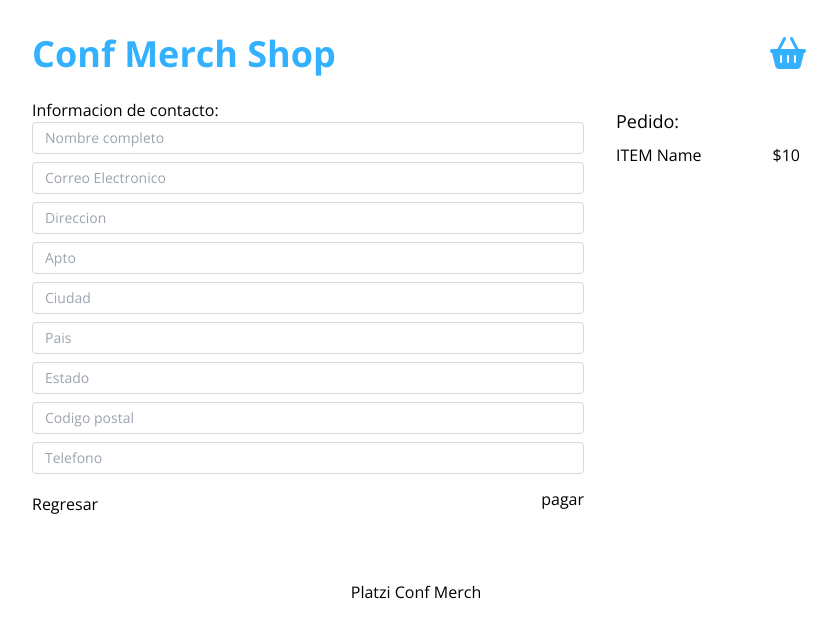
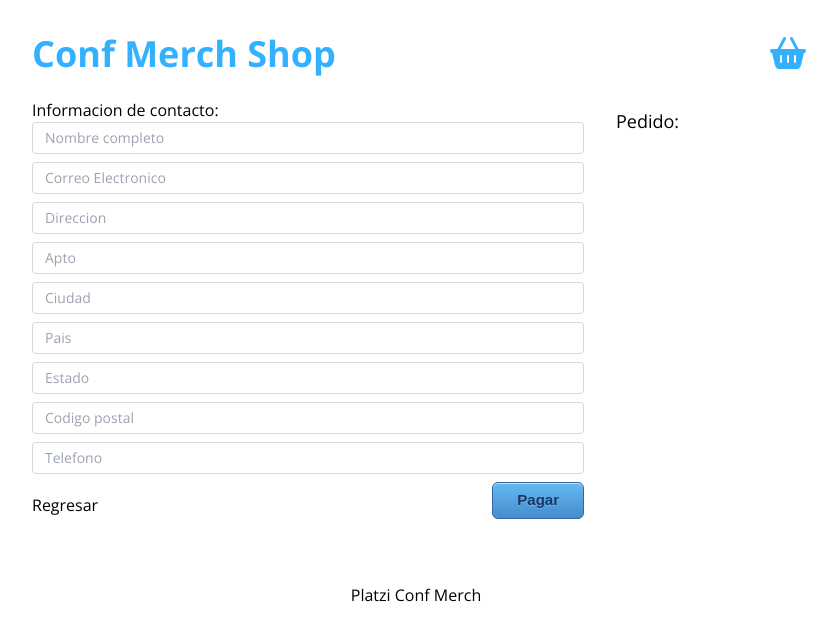
Before and after one commit to Leninner/conf-merch-shop, a React (Vite) app: page /checkout/information in a window 1280 px wide. Shown: the top 640 px of the page, without its empty margins (224-1061 px from the left). Built offline with nearby package versions, Linux system fonts and the light colour scheme.

Commit message:
Added information site

```diff
--- a/src/containers/Checkout.jsx
+++ b/src/containers/Checkout.jsx
@@ -16,9 +16,9 @@ export const Checkout = () => {
       <div className='Checkout-content'>
         {cart.length
           ? cart.map(({ title, price }, index) => (
-              <>
+              <div key={index}>
                 <h3 className='mb-5 font-semibold'>Lista de Pedidos:</h3>
-                <div className='flex items-center justify-between mt-[10px]' key={index}>
+                <div className='flex items-center justify-between mt-[10px]'>
                   <div className='flex items-center justify-between w-full border-b border-white'>
                     <h4 className='m-0 font-semibold'>{title}</h4>
                     <span>$ {price}</span>
@@ -31,7 +31,7 @@ export const Checkout = () => {
                     <i title='eliminar' className='ml-3 text-[rgba(0,_0,_0,_0.4)] fas fa-trash-alt' />
                   </button>
                 </div>
-              </>
+              </div>
             ))
           : 'No hay pedidos'}
       </div>
--- a/src/containers/Information.jsx
+++ b/src/containers/Information.jsx
@@ -1,6 +1,36 @@
-import { Link } from 'react-router-dom';
+import { Link, useNavigate } from 'react-router-dom';
+import { useRef, useContext } from 'react';
+import { AppContext } from '../context/AppContext';
 
 export const Information = () => {
+  const { state, addToBuyer } = useContext(AppContext);
+  const navigate = useNavigate();
+
+  const form = useRef(null);
+
+  const { cart } = state;
+
+  // New Form Data
+  const handleSubmit = (e) => {
+    e.preventDefault();
+    const formData = new FormData(form.current);
+
+    const buyer = {
+      name: formData.get('name'),
+      email: formData.get('email'),
+      address: formData.get('address'),
+      apto: formData.get('apto'),
+      city: formData.get('city'),
+      country: formData.get('country'),
+      state: formData.get('state'),
+      cp: formData.get('cp'),
+      phone: formData.get('phone'),
+    };
+
+    addToBuyer(buyer);
+    navigate('/checkout/payment');
+  };
+
   return (
     <div className='Information grid grid-cols-[3fr_1fr] gap-8 gap-y-[1.5em] mb-[4em]'>
       <div className='Information-content'>
@@ -8,7 +38,7 @@ export const Information = () => {
           <h2>Informacion de contacto:</h2>
         </div>
         <div className='Information-form'>
-          <form action=''>
+          <form ref={form}>
             <input type='text' placeholder='Nombre completo' name='name' />
             <input type='text' placeholder='Correo Electronico' name='email' />
             <input type='text' placeholder='Direccion' name='address' />
@@ -21,20 +51,29 @@ export const Information = () => {
           </form>
         </div>
         <div className='flex items-center justify-between'>
-          <div className='mt-[10px]'>Regresar</div>
-          <Link to='/checkout/payment'>
-            <div className='Information-next'>pagar</div>
-          </Link>
+          <div className='mt-[10px]'>
+            <Link to='/checkout'>Regresar</Link>
+          </div>
+
+          <div className='Information-next'>
+            <button type='submit' onClick={handleSubmit}>
+              Pagar
+            </button>
+          </div>
         </div>
       </div>
       <div className='mt-[10px]'>
         <h3 className='text-[18px] mb-2'>Pedido:</h3>
-        <div className='flex items-center justify-between'>
-          <div className='flex items-center justify-between w-full border-b border-white'>
-            <h4 className='m-0'>ITEM Name</h4>
-            <span>$10</span>
-          </div>
-        </div>
+        {cart.map(({ title, price }, index) => {
+          return (
+            <div className='flex items-center justify-between' key={index}>
+              <div className='flex items-center justify-between w-full border-b border-white'>
+                <h4 className='m-0 font-semibold'>{title}</h4>
+                <span>$ {price}</span>
+              </div>
+            </div>
+          );
+        })}
       </div>
     </div>
   );
--- a/src/hooks/useInitialState.jsx
+++ b/src/hooks/useInitialState.jsx
@@ -21,5 +21,12 @@ export const useInitialState = () => {
     });
   };
 
-  return { addToCart, removeFromCart, state };
+  const addToBuyer = (payload) => {
+    setState({
+      ...state,
+      buyer: payload,
+    });
+  };
+
+  return { addToCart, removeFromCart, state, addToBuyer };
 };
--- a/src/initialState.js
+++ b/src/initialState.js
@@ -1,5 +1,6 @@
 export default {
   cart: [],
+  buyer: {},
   products: [
     {
       id: '1',
```
